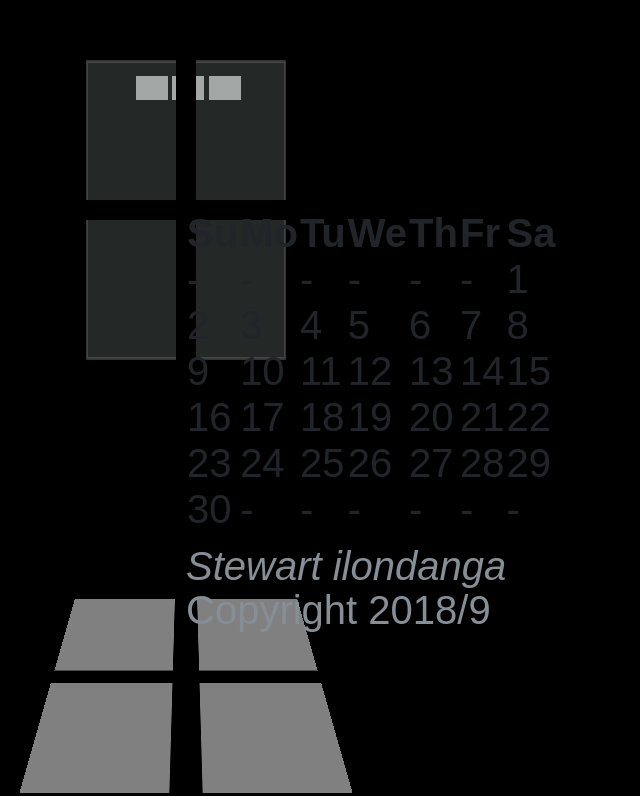
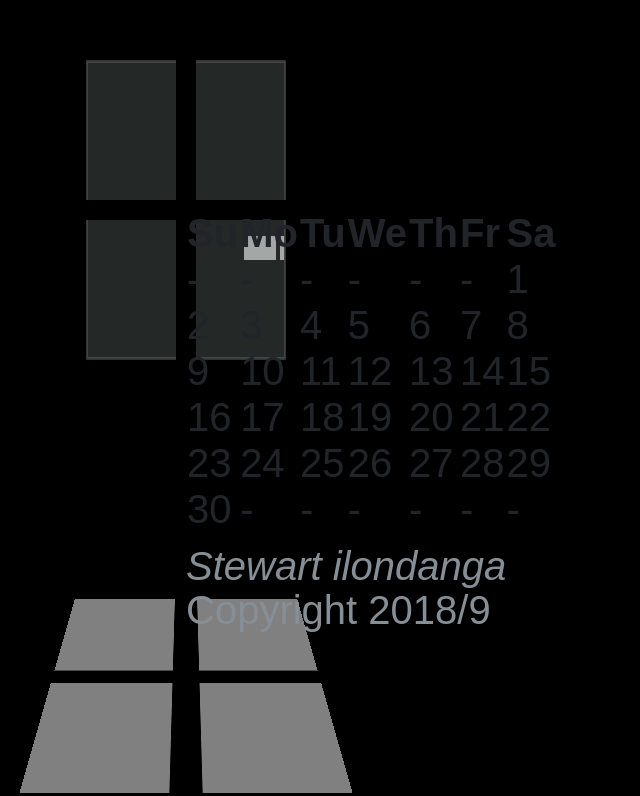
Before and after one commit to stewilondanga/make-it-rain, a plain HTML site: page index.html in a window 1280 px wide. Shown: the part 190-986 px from the top of the page, without its empty margins (454-1094 px from the left). Drawn offline with nearby package versions, Linux system fonts and the light colour scheme; grey boxes are pictures that could not be loaded.

Commit message:
add css/styles.css

```diff
--- a/css/styles.css
+++ b/css/styles.css
@@ -12,8 +12,8 @@ body {
 
 .my_social {
   position: absolute;
-  top: 265px;
-  left: 590px;
+  top: 425px;
+  left: 698px;
 }
 
 .my_social a {
```
